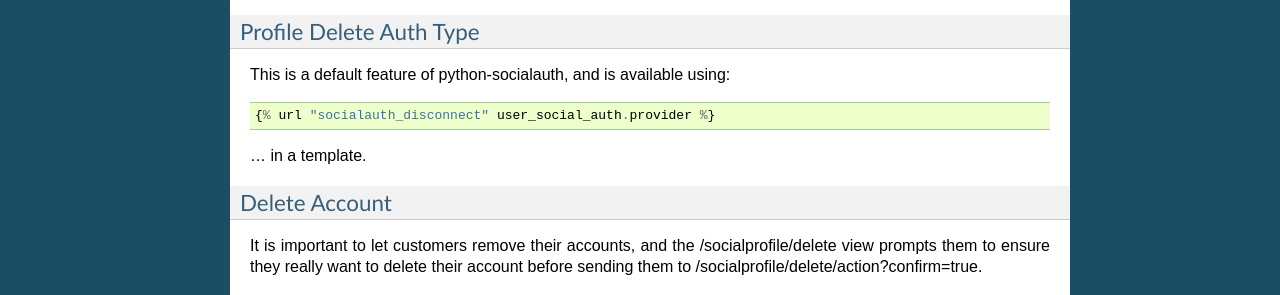
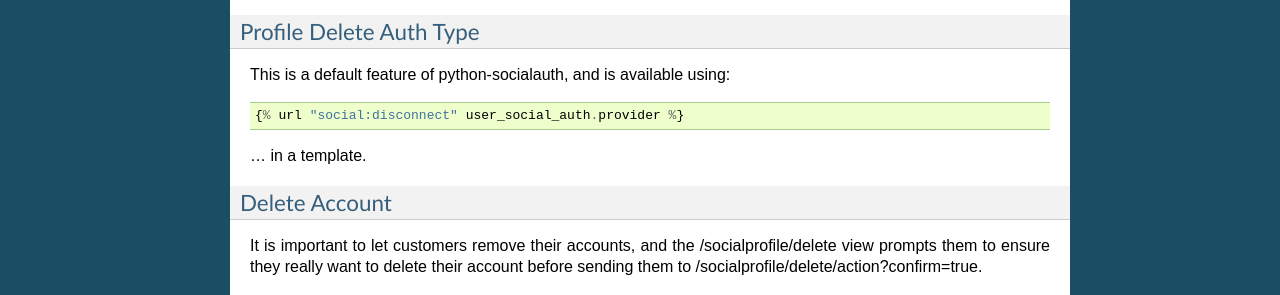
Before and after one commit to cyface/django-socialprofile, a Sphinx documentation site: the page built from socialprofile/docs/index.rst, in a window 1280 px wide and 900 px high, scrolled down 4837 px. Shown: the part 477-772 px from the top of the window. Built offline with Sphinx 7.4.7, drawn with Linux system fonts in a browser that asks for light colours; formulas are drawn with MathJax 3.

Commit message:
Doc Update.

```diff
--- a/README.rst
+++ b/README.rst
@@ -265,7 +265,7 @@ Profile Delete Auth Type
 
 This is a default feature of python-socialauth, and is available using::
 
-    {% url "socialauth_disconnect" user_social_auth.provider %}
+    {% url "social:disconnect" user_social_auth.provider %}
 
 ... in a template.
 
--- a/socialprofile/docs/index.rst
+++ b/socialprofile/docs/index.rst
@@ -12,6 +12,9 @@ Django Social Profile
 
 .. image:: https://travis-ci.org/cyface/django-socialprofile.svg?branch=master
     :target: https://travis-ci.org/cyface/django-socialprofile
+
+.. image:: https://coveralls.io/repos/cyface/django-socialprofile/badge.png?branch=master
+    :target: https://coveralls.io/r/cyface/django-socialprofile?branch=master
 
 Django Social Profile gives you an out-of-the-box way to let users create an account in your application using
 Google, Twitter, or Facebook authentication.
@@ -265,7 +268,7 @@ Profile Delete Auth Type
 
 This is a default feature of python-socialauth, and is available using::
 
-    {% url "socialauth_disconnect" user_social_auth.provider %}
+    {% url "social:disconnect" user_social_auth.provider %}
 
 ... in a template.
 
```
